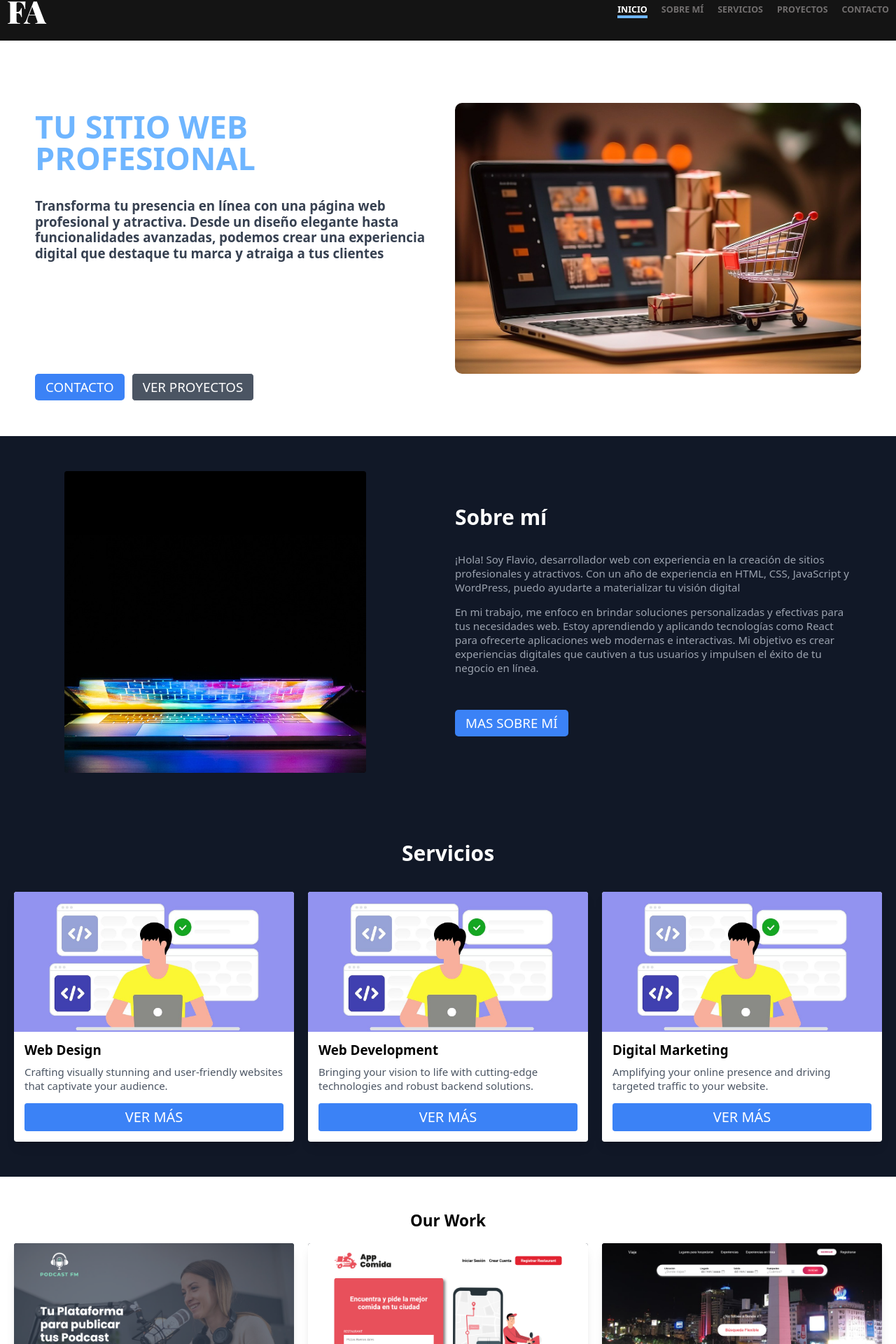
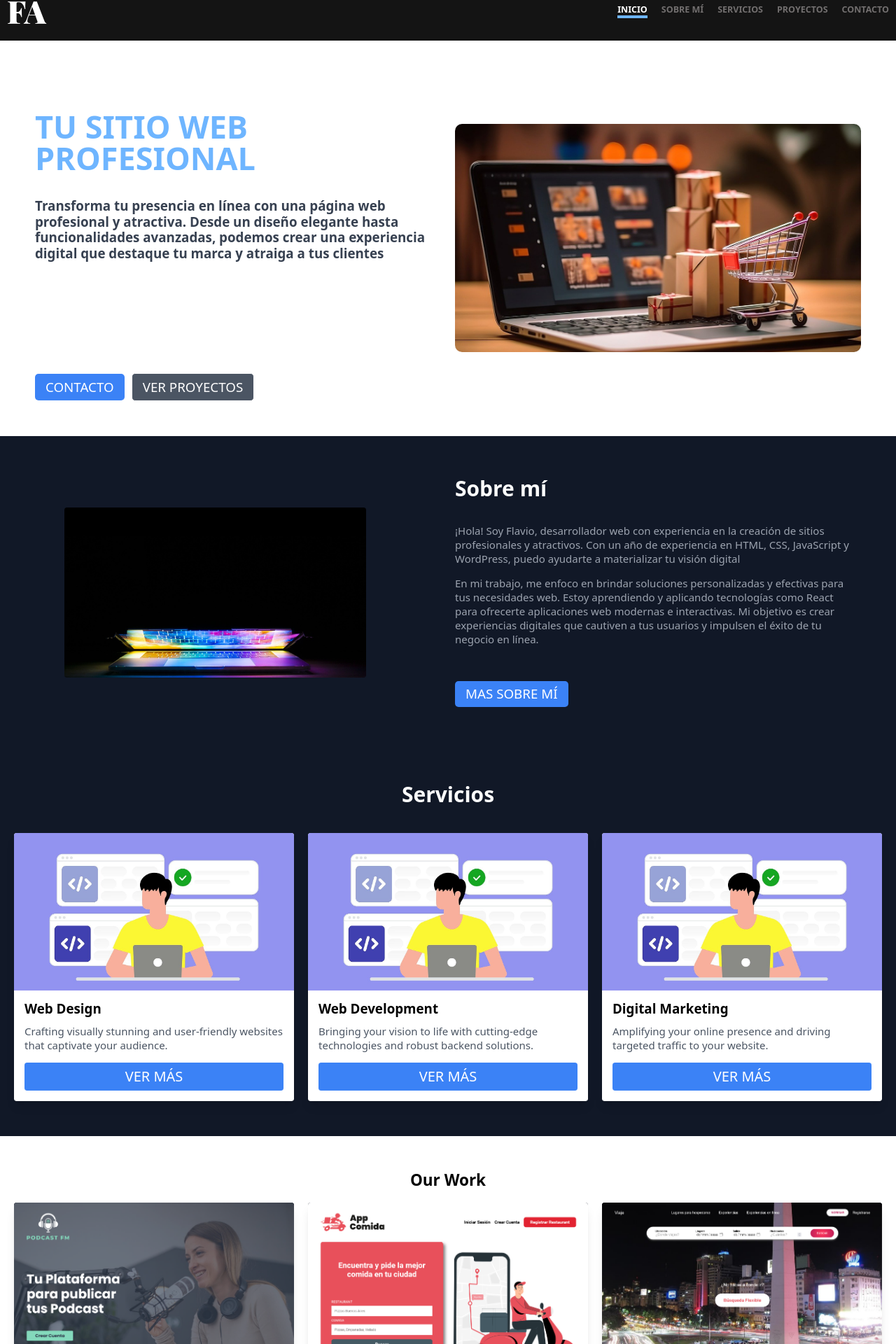
Before and after one commit to Flavioarzamendia/portfolionextjs-v.2, a Next.js app: page / in a window 1280 px wide. Shown: the part 27-1947 px from the top of the page at 70% size. Built offline with nearby package versions, Linux system fonts and the light colour scheme.

Commit message:
cambio de imagenes

```diff
--- a/components/inicio.js
+++ b/components/inicio.js
@@ -37,10 +37,10 @@ const Inicio = () => {
               src="/img/hero.jpg"
                 alt="Hero Image"
                 className="w-full  rounded-xl lg:rounded-2xl md:ml-16  lg:ml-0 mx-auto"
-                height={400}
-                width={600}
+                height={720}
+                width={1280}
                 style={{
-                  aspectRatio: "600/400",
+                  aspectRatio: "16 / 9",
                   objectFit: "cover",
                 }}
 
@@ -59,13 +59,13 @@ const Inicio = () => {
                 loading="lazy"
                 alt="About Me"
                 className="w-full md:w-3/4 mx-auto rounded-md"
-                height="400"
+                height="720"
                 src="/img/fadesarrolloweb.jpg"
                 style={{
-                  aspectRatio: "400/400",
+                  aspectRatio: "16/9",
                   objectFit: "cover",
                 }}
-                width="400"
+                width="1280"
               />
             </div>
             <div className="flex-1 p-4 mx-10 text-center md:text-left">
@@ -102,13 +102,13 @@ const Inicio = () => {
                 loading="lazy"
                 alt="Web Design"
                 className="w-full  object-cover"
-                height="192"
+                height="720"
                 src="/img/webdesing.jpg"
                 style={{
-                  aspectRatio: "384/192",
+                  aspectRatio: "16 / 9",
                   objectFit: "cover",
                 }}
-                width="384"
+                width="1280"
               />
               <div className="p-6">
                 <h3 className="text-3xl font-bold mb-4">Web Design</h3>
@@ -128,13 +128,13 @@ const Inicio = () => {
                 loading="lazy"
                 alt="Web Development"
                 className="w-full object-cover"
-                height="192"
+                height="720"
                 src="/img/webdesing.jpg"
                 style={{
-                  aspectRatio: "384/192",
+                  aspectRatio: "16/9",
                   objectFit: "cover",
                 }}
-                width="384"
+                width="1280"
               />
               <div className="p-6">
                 <h3 className="text-3xl font-bold mb-4">Web Development</h3>
@@ -154,13 +154,13 @@ const Inicio = () => {
                 loading="lazy"
                 alt="Digital Marketing"
                 className="w-full object-cover"
-                height="192"
+                height="720"
                 src="/img/webdesing.jpg"
                 style={{
-                  aspectRatio: "384/192",
+                  aspectRatio: "16/9",
                   objectFit: "cover",
                 }}
-                width="384"
+                width="1280"
               />
               <div className="p-6">
                 <h3 className="text-3xl font-bold mb-4">Digital Marketing</h3>
@@ -189,13 +189,13 @@ const Inicio = () => {
                 loading="lazy"
                 alt="Project 1"
                 className="w-full  object-cover"
-                height="192"
+                height="720"
                 src="/img/proyect1.png"
                 style={{
-                  aspectRatio: "384/192",
+                  aspectRatio: "16/9",
                   objectFit: "cover",
                 }}
-                width="384"
+                width="1280"
               />
               <div className="p-6">
                 <h3 className="text-xl font-bold mb-4">Project 1</h3>
@@ -213,13 +213,13 @@ const Inicio = () => {
                 loading="lazy"
                 alt="Project 2"
                 className="w-full  object-cover"
-                height="192"
+                height="720"
                 src="/img/proyect2.png"
                 style={{
-                  aspectRatio: "384/192",
+                  aspectRatio: "16 / 9",
                   objectFit: "cover",
                 }}
-                width="384"
+                width="1280"
               />
               <div className="p-6">
                 <h3 className="text-xl font-bold mb-4">Project 2</h3>
@@ -228,7 +228,7 @@ const Inicio = () => {
                   className="inline-flex items-center justify-center w-full px-4 py-2 bg-[#8B5CF6] text-white font-medium rounded-md hover:bg-[#7C3AED] focus:outline-none focus:ring-2 focus:ring-offset-2 focus:ring-[#8B5CF6]"
                   href="#"
                 >
-                  View Project
+                  Ver Más Proyectos
                 </Link>
               </div>
             </div>
@@ -237,13 +237,13 @@ const Inicio = () => {
                 loading="lazy"
                 alt="Project 3"
                 className="w-full object-cover"
-                height="192"
+                height="720"
                 src="/img/proyect3.png"
                 style={{
-                  aspectRatio: "384/192",
+                  aspectRatio: "16/9",
                   objectFit: "cover",
                 }}
-                width="384"
+                width="1280"
               />
               <div className="p-6">
                 <h3 className="text-xl font-bold mb-4">Project 3</h3>
@@ -254,7 +254,7 @@ const Inicio = () => {
                   className="inline-flex items-center justify-center w-full px-4 py-2 bg-[#8B5CF6] text-white font-medium rounded-md hover:bg-[#7C3AED] focus:outline-none focus:ring-2 focus:ring-offset-2 focus:ring-[#8B5CF6]"
                   href="#"
                 >
-                  View Project
+                  Ver Más Proyectos
                 </Link>
               </div>
             </div>
```
